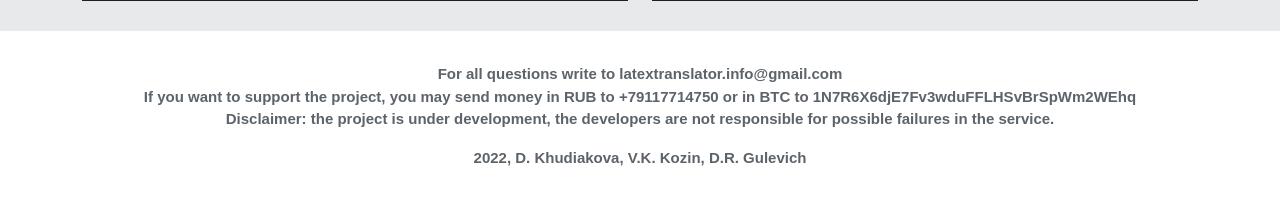
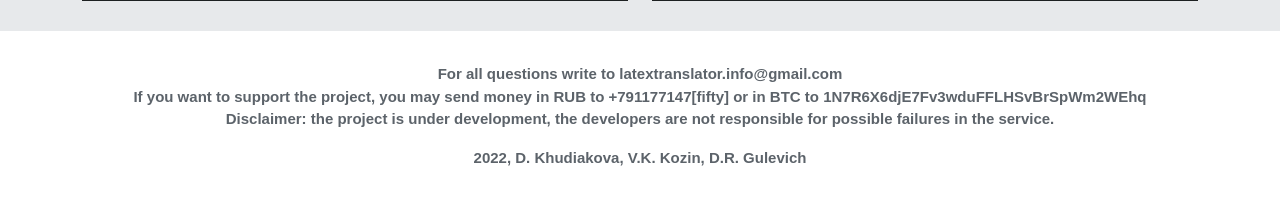
Before and after one commit to valkozin/latextranslate, a Django app: page /main_app/ in a window 1280 px wide. Shown: the part 1176-1393 px from the top of the page. Run offline with Django 4.2, Linux system fonts and the light colour scheme; some libraries are stand-ins or nearby versions.

Commit message:
edit text

```diff
--- a/templates/main_app/index.html
+++ b/templates/main_app/index.html
@@ -125,7 +125,7 @@
 <footer>
     <p style="font-family: 'Source Sans Pro', sans-serif;font-size: 15px;font-weight: bold; color: #5C636A; text-align: center;padding-top: 32px;">
         For all questions write to latextranslator.info@gmail.com<br>
-        If you want to support the project, you may send money in RUB to +79117714750 or in BTC to 1N7R6X6djE7Fv3wduFFLHSvBrSpWm2WEhq<br>
+        If you want to support the project, you may send money in RUB to +791177147[fifty] or in BTC to 1N7R6X6djE7Fv3wduFFLHSvBrSpWm2WEhq<br>
         Disclaimer: the project is under development, the developers are not responsible for possible failures in the service.
     </p>
     <p style="font-family: 'Source Sans Pro', sans-serif;font-size: 15px;font-weight: bold; color: #5C636A; text-align: center; padding-bottom:32px;">
```
